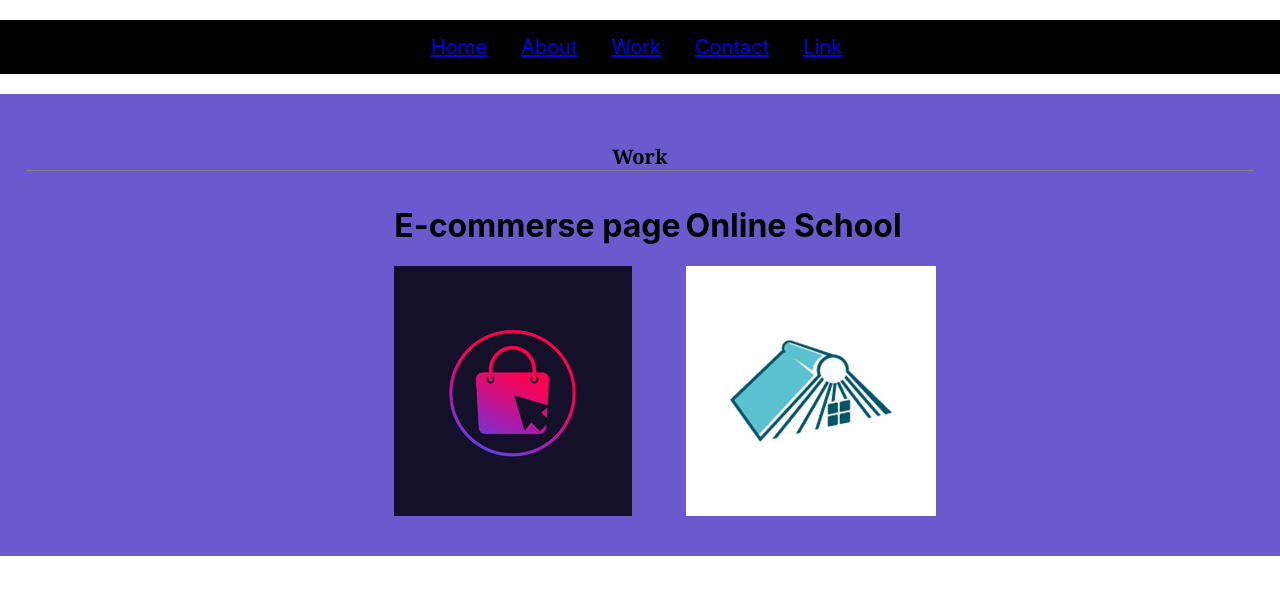
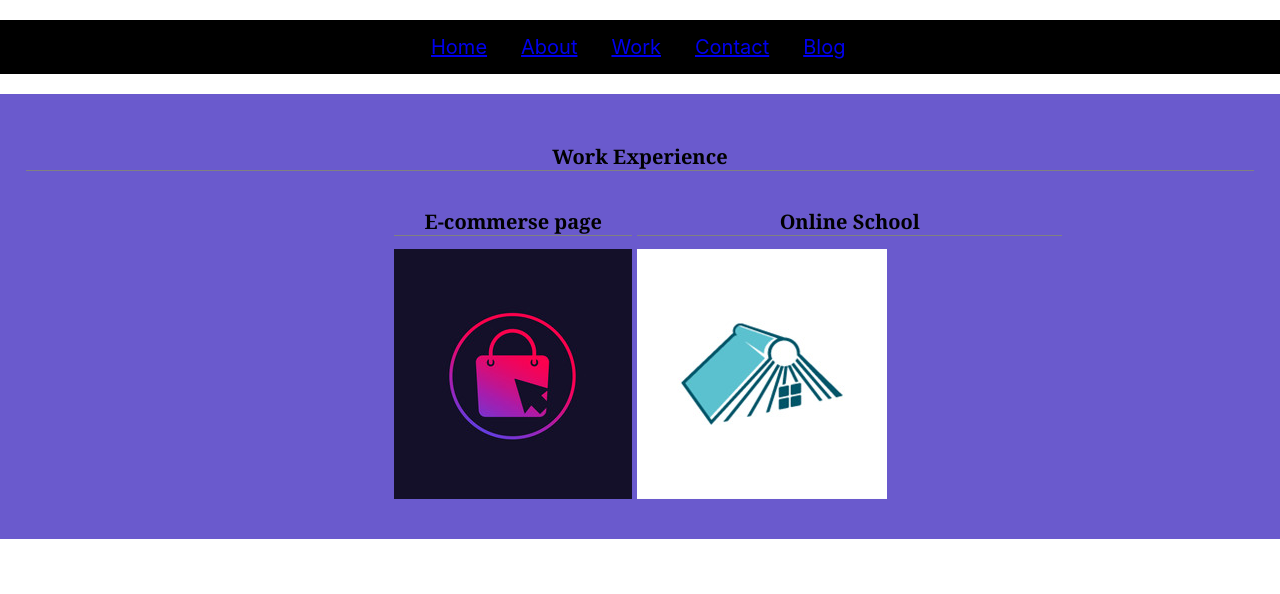
Before and after one commit to saiful2612/portfolio-site, a React (Create React App) app: page /work in a window 1280 px wide. Shown: the top 594 px of the page. Built offline with nearby package versions, Linux system fonts and the light colour scheme.

Commit message:
almost done

```diff
--- a/src/Component/About/About.css
+++ b/src/Component/About/About.css
@@ -1,19 +1,6 @@
-.profile{
-    background-color: skyblue;
-    width: 70%;
-    height: 200px;
-    border-radius: 10px;
-    margin-left: 20%;
-    padding-top: 1px;
-}
 
-.headings{
-    text-align: center;
-    padding-top: 10px;
-    border-bottom: 1px solid grey;
-    font-size: 20px;
-    font-family: Georgia, 'Times New Roman', Times, serif;
-}
+
+
 
 .profile p{
     text-align: center;
@@ -28,18 +15,3 @@
     width: 100%;
     height: 500px;
 }
-
-.expertise img{
-    width: 13%;
-    margin-left: 10px;
-    margin-right: 10px;
-}
-
-.expertise{
-    background-color: silver;
-    border-radius: 10px;
-    padding: 3px;
-    margin-top: 20px;
-    width: 70%;
-    margin-left: 20%;
-}
--- a/src/Component/Header/Header.js
+++ b/src/Component/Header/Header.js
@@ -23,7 +23,7 @@ const Header = () => {
                         <li><Link to="/about">About</Link></li>
                         <li><Link to="/work">Work</Link></li>
                         <li><Link to="/contact">Contact</Link></li>
-                        <li><Link to="/blog">Link</Link></li>
+                        <li><Link to="/blog">Blog</Link></li>
                     </ul>
                 </nav>
                 <Switch>
--- a/src/Component/Work/Work.js
+++ b/src/Component/Work/Work.js
@@ -7,7 +7,6 @@ import "./Work.css";
 const Work = () => {
     return (
         <div className="work">
-            <h1 className="headings">Work</h1>
             <WorkElement></WorkElement>
         </div>
     );
--- a/src/Component/WorkElement/WorkElement.js
+++ b/src/Component/WorkElement/WorkElement.js
@@ -5,15 +5,18 @@ import shop from "../../images/shop.jpg";
 
 const WorkElement = () => {
     return (
+        <div >
+            <h1 className="headings">Work Experience</h1>
             <div className="workExperience">
                 <div className="Ecommerce">
-                <h1>E-commerse page</h1>
+                    <h1 className="headings">E-commerse page</h1>
                     <img src={shop} alt=""/>
                 </div>
 
                 <div className="Eschool">
-                <h1>Online School</h1>
+                    <h1 className="headings" >Online School</h1>
                     <img src={school} alt=""/>
+                </div>
             </div>
         </div>
     );
```
Lines whose indentation alone changed are shown as unchanged.
